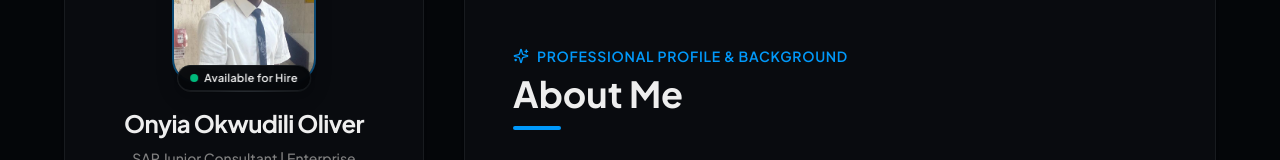
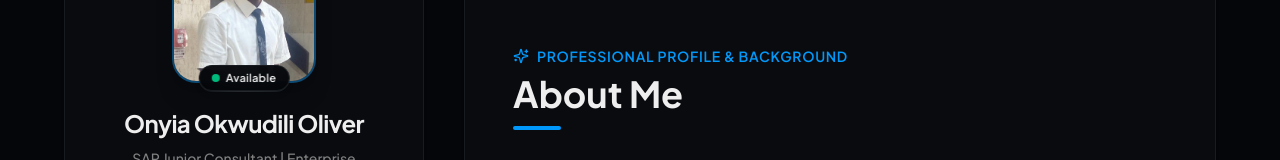
Before and after one commit to bawagideon/oj-portfolio, a Next.js app: page / in a window 1280 px wide. Shown: the part 150-310 px from the top of the page. Built offline with nearby package versions, Linux system fonts and the light colour scheme.

Commit message:
fix: update photo badge text from 'Available for Hire' to 'Available'

```diff
--- a/components/profile-sidebar.tsx
+++ b/components/profile-sidebar.tsx
@@ -47,7 +47,7 @@ export function ProfileSidebar({ data = profileData }: ProfileSidebarProps) {
           {/* Active Status Badge */}
           <div className="absolute -bottom-2 left-1/2 -translate-x-1/2 flex items-center gap-1.5 px-3 py-1 bg-background/95 backdrop-blur-md border border-border rounded-full shadow-md whitespace-nowrap">
             <span className="w-2 h-2 rounded-full bg-emerald-500 animate-pulse" />
-            <span className="text-[11px] font-semibold text-foreground tracking-wide">Available for Hire</span>
+            <span className="text-[11px] font-semibold text-foreground tracking-wide">Available</span>
           </div>
         </div>
 
```
